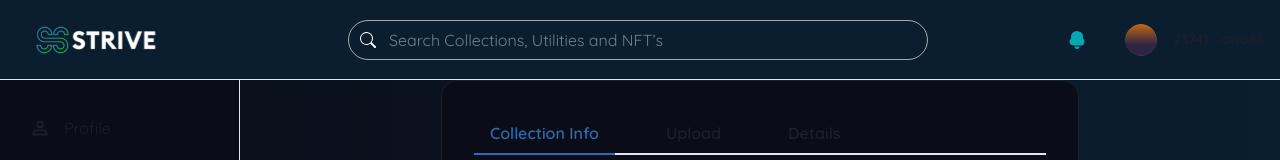
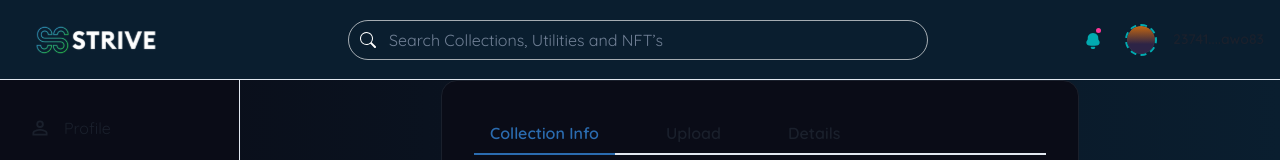
Before and after one commit to lazyfuhrer/strive-network-task, a Next.js app: page / in a window 1280 px wide. Shown: the top 160 px of the page. Built offline with nearby package versions, Linux system fonts and the light colour scheme.

Commit message:
feat: added notification icon

```diff
--- a/src/components/Layout.tsx
+++ b/src/components/Layout.tsx
@@ -146,7 +146,6 @@ const MobileNav = ({ onOpen, ...rest }: MobileProps) => {
         />
 
         <Box
-
           display="flex"
           fontSize="2xl"
           fontFamily="monospace"
@@ -174,13 +173,10 @@ const MobileNav = ({ onOpen, ...rest }: MobileProps) => {
         </InputGroup>
 
         <HStack spacing={{ base: "0", md: "6" }} justifySelf="flex-end">
-          <IconButton
-            color={'rgba(2, 170, 176, 1)'}
-            size="lg"
-            variant="ghost"
-            aria-label="open menu"
-            icon={<BellColored />}
-          />
+          <Box position="relative" display="inline-block">
+            <IconButton color={"rgba(2, 170, 176, 1)"} size="xl" variant="ghost" aria-label="open menu" icon={<BellColored />} />
+            <Box style={{ position: "absolute", top: "0px", right: "0px", width: "5px", height: "5px", borderRadius: "50%", background: "rgba(255, 54, 151, 1)"}}></Box>
+          </Box>
           <Flex alignItems={"center"}>
             <Menu>
               <MenuButton py={2} transition="all 0.3s" _focus={{ boxShadow: "none" }}>
@@ -188,6 +184,9 @@ const MobileNav = ({ onOpen, ...rest }: MobileProps) => {
                   <Avatar
                     size={"sm"}
                     src={'/icons/avatar.svg'}
+                    showBorder={true}
+                    borderColor={'rgba(2, 170, 176, 1)'}
+                    borderStyle={'dashed'}
                   />
                   <VStack
                     display={{ base: "none", md: "flex" }}
```
Lines whose indentation alone changed are shown as unchanged.
